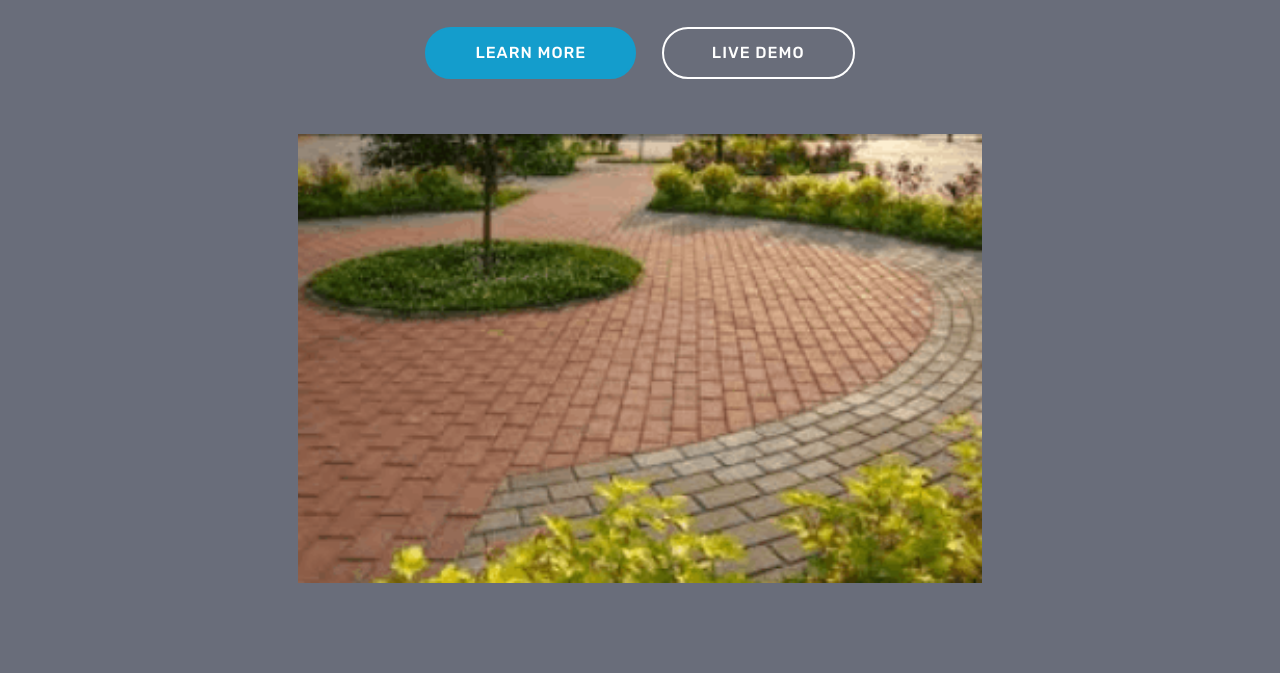
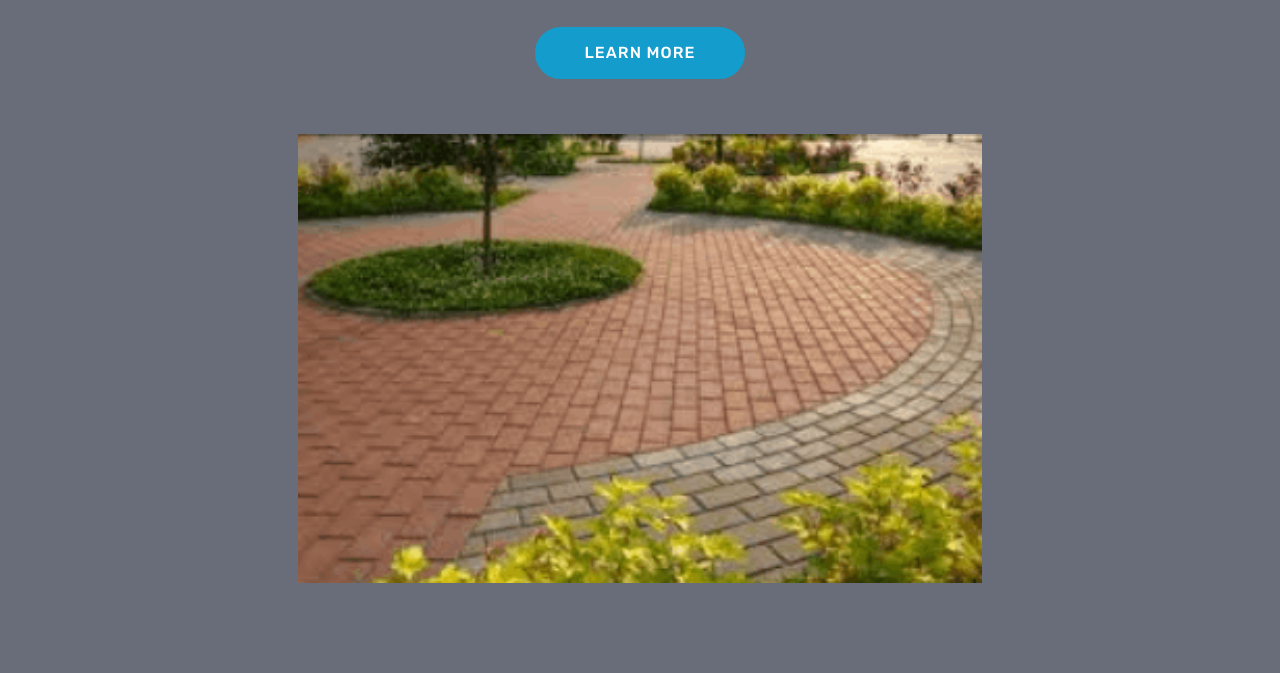
Before and after one commit to dzidzaichapfuwa/pavemaster, a plain HTML site: page index.html in a window 1280 px wide. Shown: the part 245-918 px from the top of the page. Drawn offline with Linux system fonts and the light colour scheme; files whose address does not match are found by name.

Commit message:
create github pages

```diff
--- a/index.html
+++ b/index.html
@@ -62,7 +62,7 @@
     </nav>
 </section>
 
-<section class="engine"><a href="https://mobirise.info/p">website templates free download</a></section><section class="header4 cid-r5tvYi8VTT" id="header4-0">
+<section class="engine"><a href="https://mobirise.info/w">free html5 templates</a></section><section class="header4 cid-r5tvYi8VTT" id="header4-0">
 
 
 
@@ -78,10 +78,7 @@
                     <p class="mbr-text mbr-fonts-style display-5">
                         we specialise in high quality paving and painting...</p>
                 </div>
-                <div class="mbr-section-btn align-center">
-                    <a class="btn btn-md btn-primary display-4" href="https://mobirise.co">LEARN MORE</a>
-                    <a class="btn btn-md btn-white-outline display-4" href="https://mobirise.co">LIVE DEMO</a>
-                </div>
+                <div class="mbr-section-btn align-center"><a class="btn btn-md btn-primary display-4" href="https://mobirise.co">LEARN MORE</a></div>
             </div>
             <div class="mbr-figure pt-5">
                 <img src="assets/images/pave1-332x220.png" alt="Mobirise" title="" style="width: 60%;">
```
Also changed, not shown: 1 other file.
